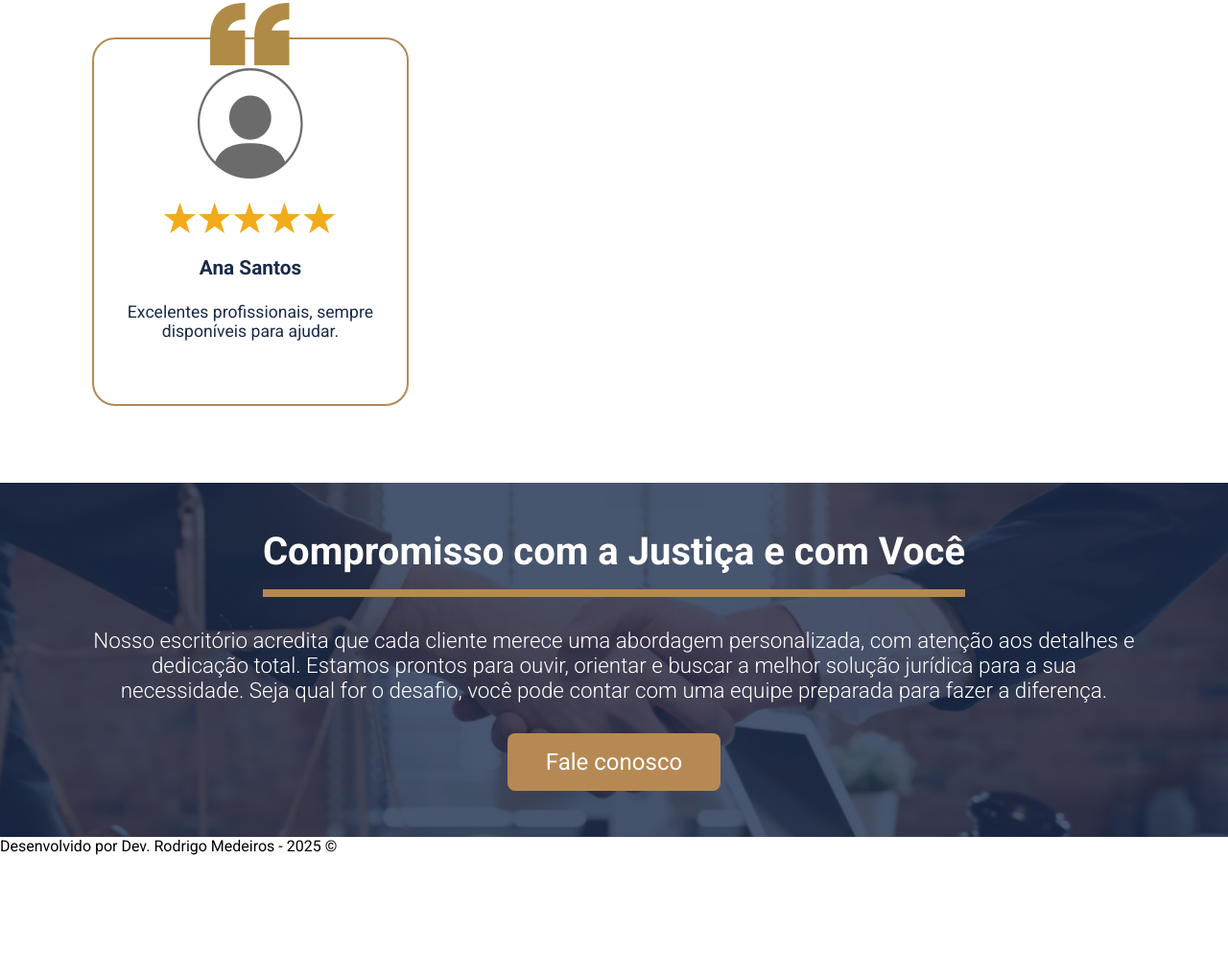
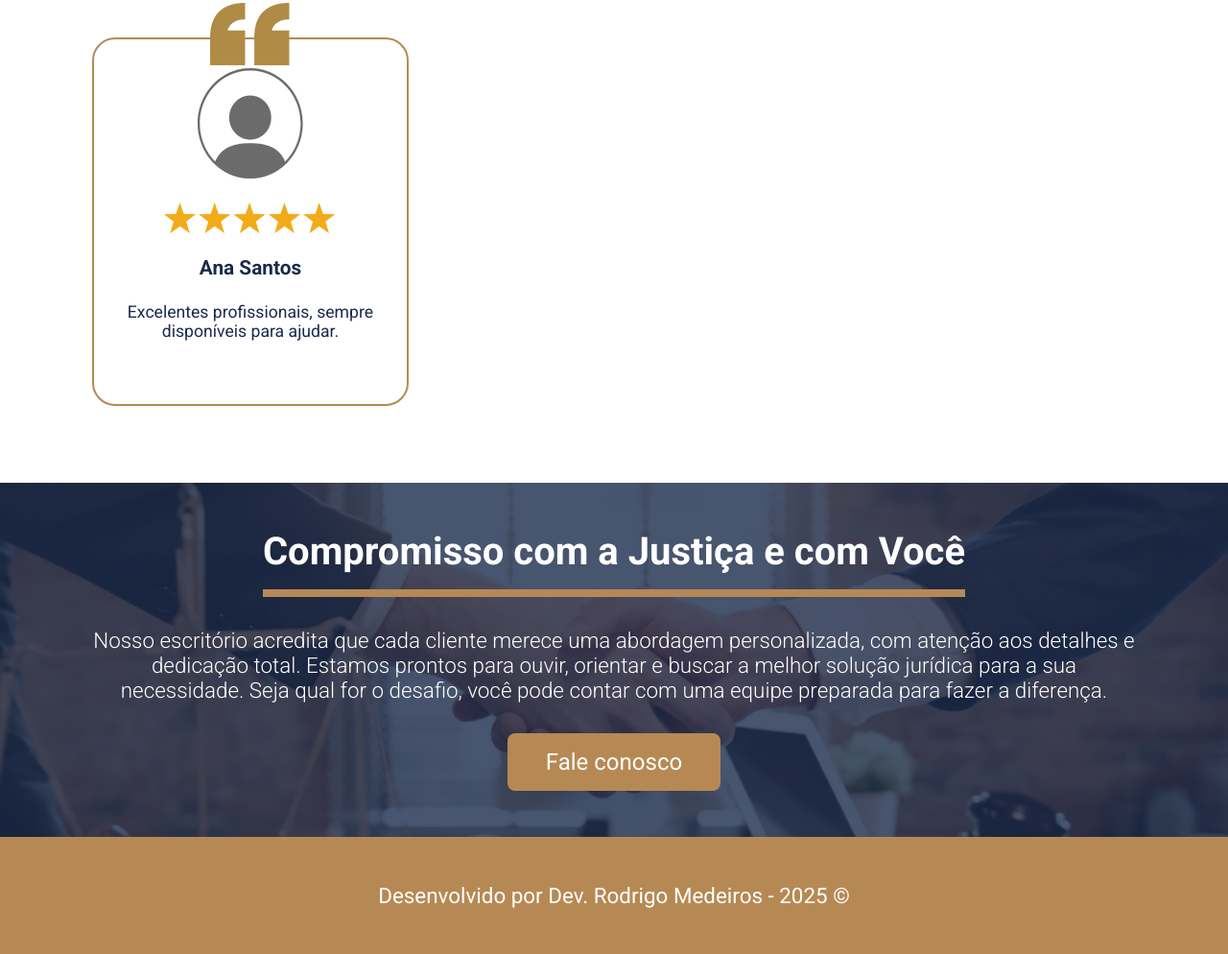
Before and after one commit to rodrigoamb/fs-04-dc-bez-m, a plain HTML site: page index.html in a window 1280 px wide. Shown: the part 4747-5741 px from the top of the page at 96% size. Before the commit the page ends 5638 px from the top, so only its background shows below. Drawn offline with Linux system fonts and the light colour scheme.

Commit message:
finalizado index dc advogados

```diff
--- a/styles.css
+++ b/styles.css
@@ -370,3 +370,13 @@ body {
   font-size: 1.4rem;
   font-weight: 300;
 }
+
+/* footer */
+
+footer {
+  background-color: #b68954;
+  color: white;
+  text-align: center;
+  padding: 3rem 0;
+  font-size: 1.4rem;
+}
```
